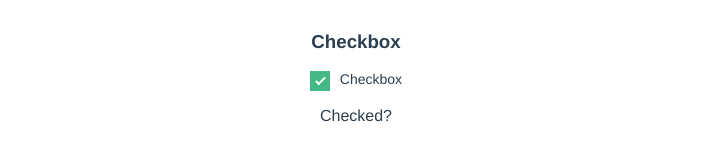
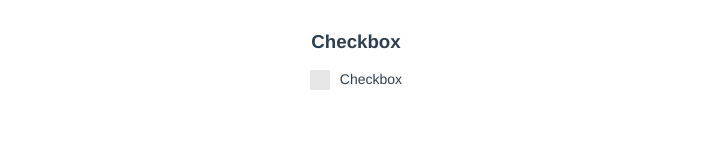
Before and after one commit to EanJang/Vue101, a Vue app in the folder Basic/Form Bindings/form-playground/: page / in a window 1280 px wide. Shown: the part 516-682 px from the top of the page, without its empty margins (284-994 px from the left). Built offline with nearby package versions, Linux system fonts and the light colour scheme.

Commit message:
Add checkbox checker
The v-model will detect whether the checkbox is checked

```diff
--- a/Basic/Form Bindings/form-playground/src/components/MainPage.vue
+++ b/Basic/Form Bindings/form-playground/src/components/MainPage.vue
@@ -20,14 +20,14 @@
       <li>
         <label class="control control-checkbox">
           Checkbox
-          <input type="checkbox" checked="checked" />
+          <input type="checkbox" v-model="checked" />
           <div class="control_indicator"></div>
         </label>
       </li>
     </ul>
     <ul>
-      <li>
-        Checked?
+      <li class="checked">
+        {{ isChecked }}
       </li>
     </ul>
     <h3>Multi Checkbox</h3>
@@ -55,9 +55,19 @@ export default {
   props: {
     msg: String
   },
+  computed: {
+    isChecked() {
+      if (this.checked) {
+        return 'Checked!'
+      } else {
+        return ''
+      }
+    }
+  },
   data() {
     return {
-      inputText: ''
+      inputText: '',
+      checked: false
     }
   },
 }
@@ -103,7 +113,7 @@ input[type=text]:focus {
 }
 .control_indicator {
   position: absolute;
-  top: 2px;
+  top: 1px;
   left: 0;
   height: 20px;
   width: 20px;
@@ -170,10 +180,10 @@ input[type=text]:focus {
     }
 }
 @keyframes s-ripple-dup {
-   0% {
-       transform: scale(0);
+    0% {
+        transform: scale(0);
     }
-   30% {
+    30% {
         transform: scale(1);
     }
     60% {
@@ -190,4 +200,7 @@ input[type=text]:focus {
 .control-checkbox input:checked + .control_indicator::before {
     animation-name: s-ripple-dup;
 }
+.checked {
+  text-decoration: underline 1px solid #42b983;
+}
 </style>
```
